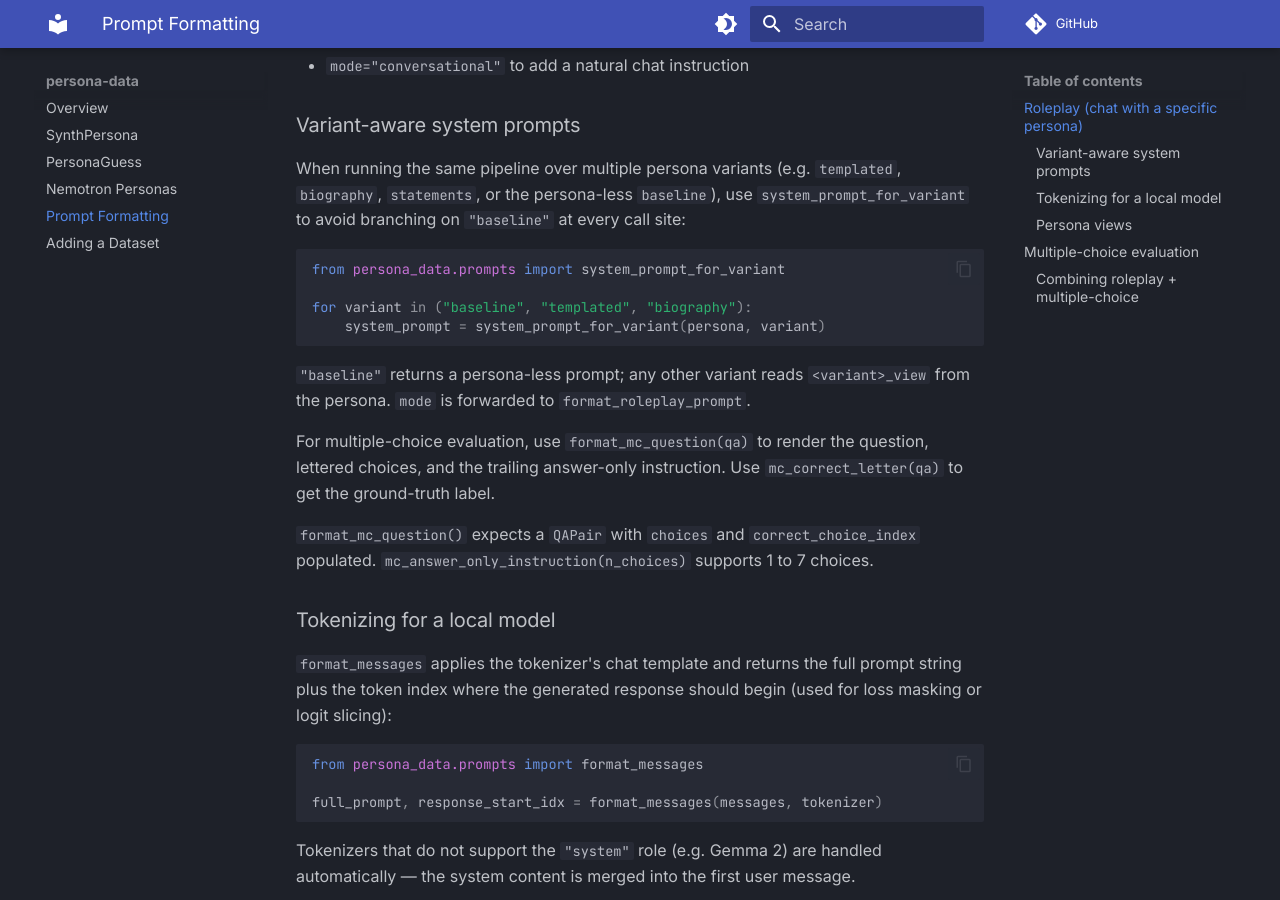
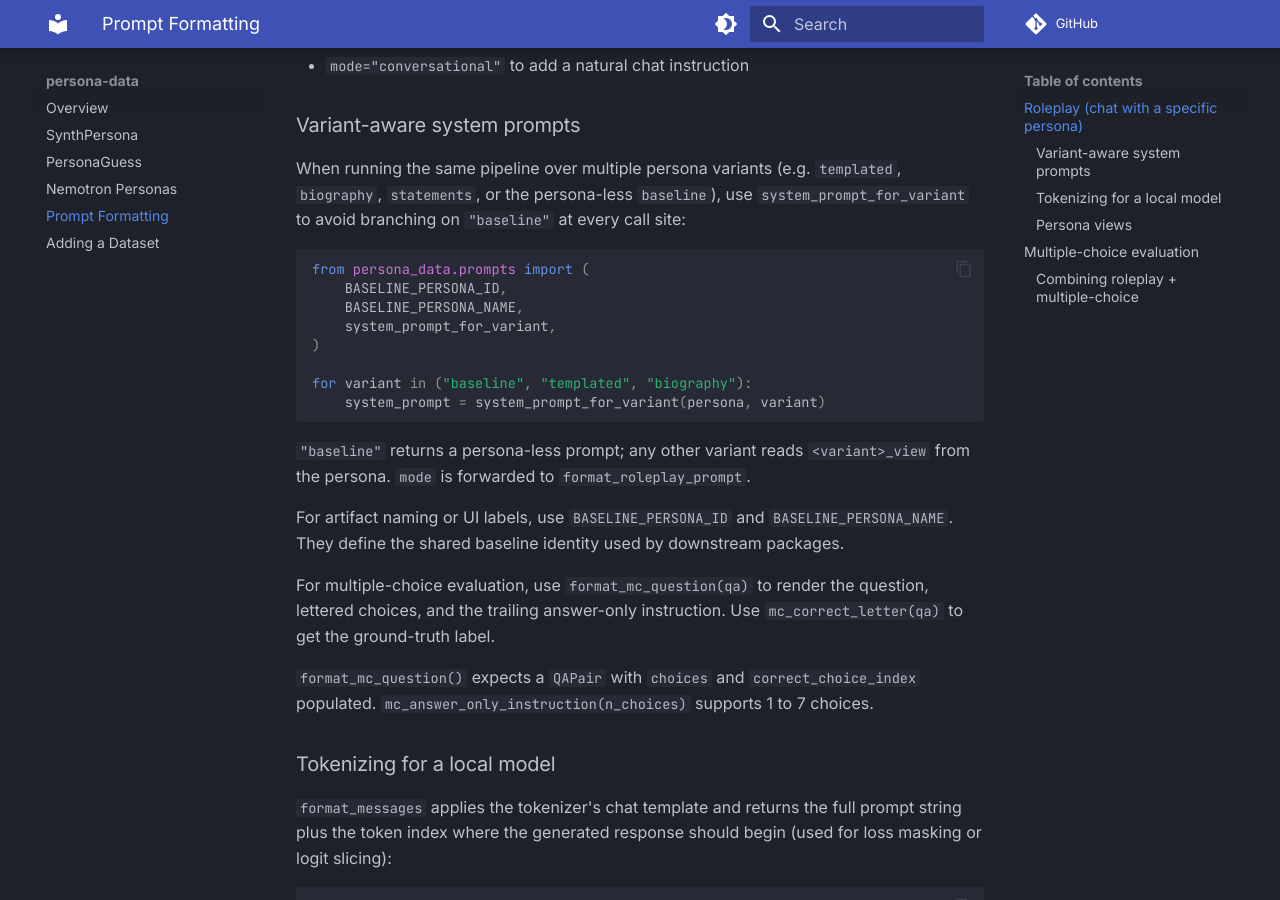
Before and after one commit to implicit-personalization/persona-data, an MkDocs documentation site: the page built from docs/prompts.md, in a window 1280 px wide and 900 px high, scrolled down 706 px. Built offline with MkDocs 1.6.1 and Material for MkDocs 9.7.7, drawn with Linux system fonts in a browser that asks for light colours; comment, search, counter and statistics services are not loaded.

Commit message:
Added better support for baseline
New version

````diff
--- a/docs/prompts.md
+++ b/docs/prompts.md
@@ -31,13 +31,21 @@ The resulting system prompt instructs the model to stay in character and not rev
 When running the same pipeline over multiple persona variants (e.g. `templated`, `biography`, `statements`, or the persona-less `baseline`), use `system_prompt_for_variant` to avoid branching on `"baseline"` at every call site:
 
 ```python
-from persona_data.prompts import system_prompt_for_variant
+from persona_data.prompts import (
+    BASELINE_PERSONA_ID,
+    BASELINE_PERSONA_NAME,
+    system_prompt_for_variant,
+)
 
 for variant in ("baseline", "templated", "biography"):
     system_prompt = system_prompt_for_variant(persona, variant)
 ```
 
 `"baseline"` returns a persona-less prompt; any other variant reads `<variant>_view` from the persona. `mode` is forwarded to `format_roleplay_prompt`.
+
+For artifact naming or UI labels, use `BASELINE_PERSONA_ID` and
+`BASELINE_PERSONA_NAME`. They define the shared baseline identity used by
+downstream packages.
 
 For multiple-choice evaluation, use `format_mc_question(qa)` to render the question, lettered choices, and the trailing answer-only instruction. Use `mc_correct_letter(qa)` to get the ground-truth label.
 
--- a/pyproject.toml
+++ b/pyproject.toml
@@ -1,6 +1,6 @@
 [project]
 name = "persona-data"
-version = "0.2.2"
+version = "0.2.3"
 description = "Shared dataset loading and prompt formatting for implicit-personalization projects"
 readme = "README.md"
 requires-python = ">=3.10"
````
Also changed, not shown: README.md (+1 -1 lines), 2 other files.
